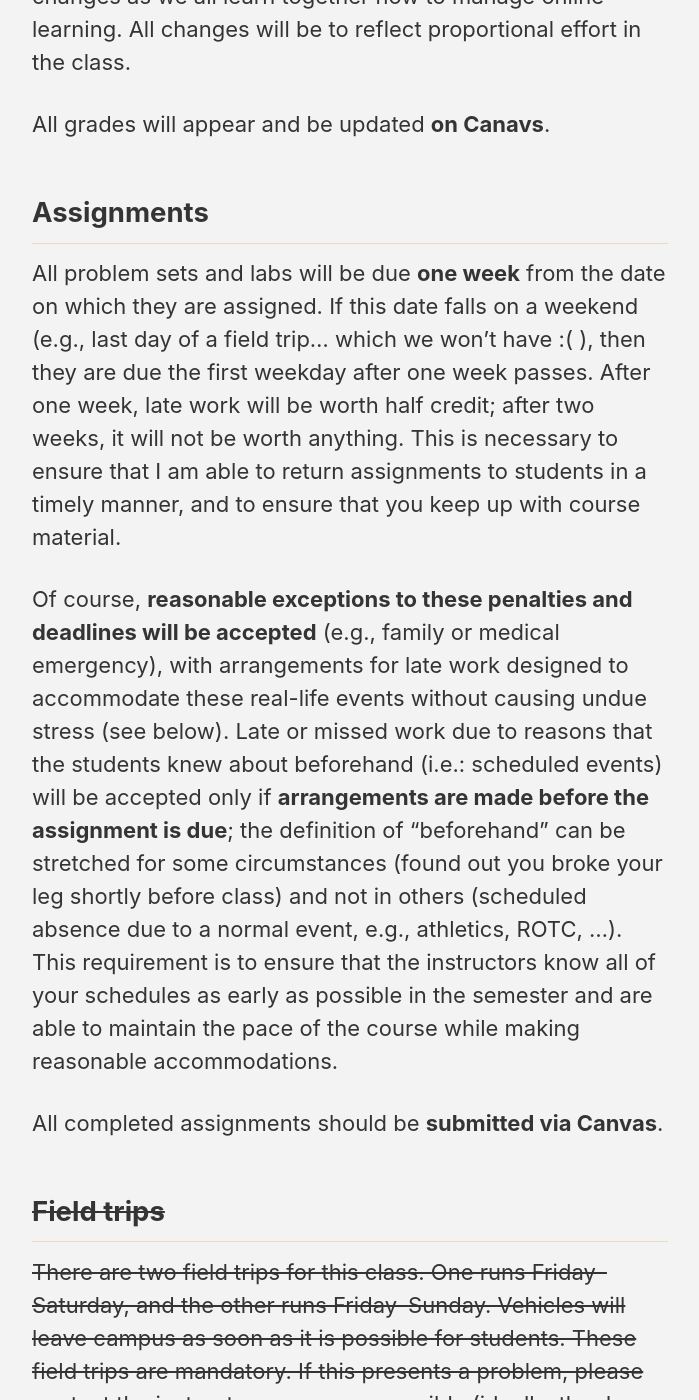
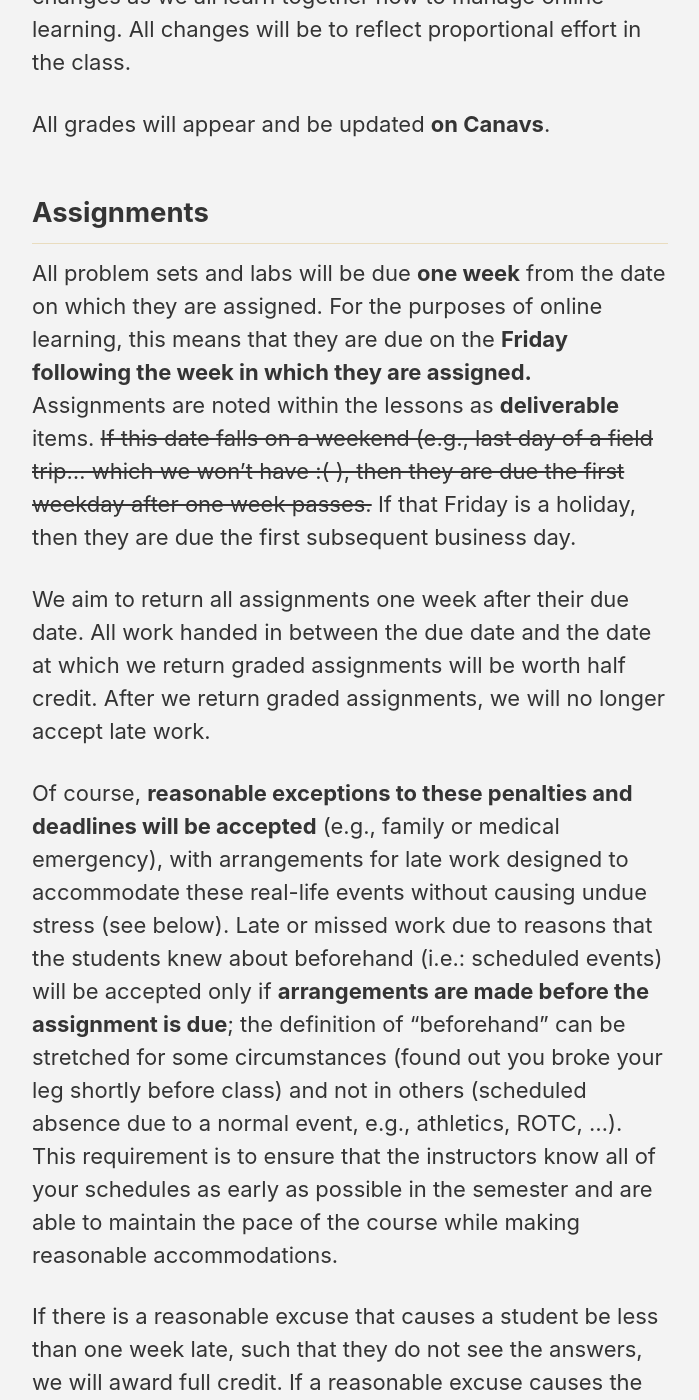
Before and after one commit to GeomorphOnline/GeomorphOnline.github.io, a Jekyll site: the page built from _pages/syllabus.md, in a window 1280 px wide and 1400 px high, scrolled down 2408 px. Shown: the whole window, without its empty margins (290-989 px from the left). Built offline with Jekyll 4.4.1, drawn with Linux system fonts in a browser that asks for light colours; cached includes are drawn as plain includes; nearby versions of some CDN libraries; some of the changed text lies outside the part shown.

Commit message:
Late policy; move schedule to its own page

```diff
--- a/_pages/syllabus.md
+++ b/_pages/syllabus.md
@@ -60,15 +60,21 @@ All grades will appear and be updated **on Canavs**.
 
 ## Assignments
 
-All problem sets and labs will be due **one week** from the date on which they are assigned. If this date falls on a weekend (e.g., last day of a field trip... which we won't have :( ), then they are due the first weekday after one week passes. After one week, late work will be worth half credit; after two weeks, it will not be worth anything. This is necessary to ensure that I am able to return assignments to students in a timely manner, and to ensure that you keep up with course material.
+All problem sets and labs will be due **one week** from the date on which they are assigned. For the purposes of online learning, this means that they are due on the **Friday following the week in which they are assigned.** Assignments are noted within the lessons as **deliverable** items. ~~If this date falls on a weekend (e.g., last day of a field trip... which we won't have :( ), then they are due the first weekday after one week passes.~~ If that Friday is a holiday, then they are due the first subsequent business day.
+
+We aim to return all assignments one week after their due date. All work handed in between the due date and the date at which we return graded assignments will be worth half credit. After we return graded assignments, we will no longer accept late work.
 
 Of course, **reasonable exceptions to these penalties and deadlines will be accepted** (e.g., family or medical emergency), with arrangements for late work designed to accommodate these real-life events without causing undue stress (see below). Late or missed work due to reasons that the students knew about beforehand (i.e.: scheduled events) will be accepted only if **arrangements are made before the assignment is due**; the definition of “beforehand” can be stretched for some circumstances (found out you broke your leg shortly before class) and not in others (scheduled absence due to a normal event, e.g., athletics, ROTC, ...). This requirement is to ensure that the instructors know all of your schedules as early as possible in the semester and are able to maintain the pace of the course while making reasonable accommodations.
 
+If there is a reasonable excuse that causes a student be less than one week late, such that they do not see the answers, we will award full credit. If a reasonable excuse causes the work to need to be handed in greater than or equal to one week late, we will handle the situation on a case-by-case basis.
+
 All completed assignments should be **submitted via Canvas**.
 
+<!--
 ## ~~Field trips~~
 
 ~~There are two field trips for this class. One runs Friday–Saturday, and the other runs Friday–Sunday. Vehicles will leave campus as soon as it is possible for students. These field trips are mandatory. If this presents a problem, please contact the instructor as soon as possible (ideally, the day that the sylllabus is handed out).~~
+-->
 
 ## Final Projects
 
```
Also changed, not shown: other parts of _pages/syllabus.md (+0 -8 lines).
